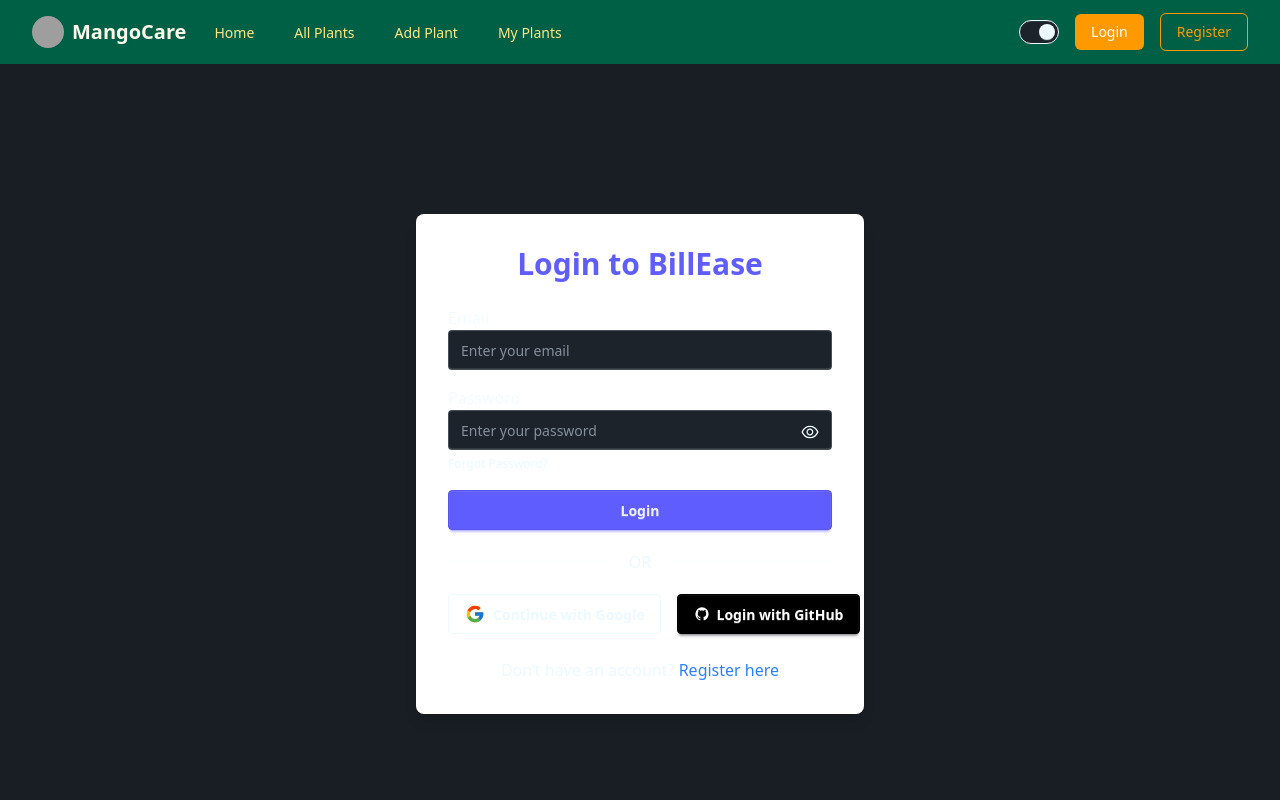
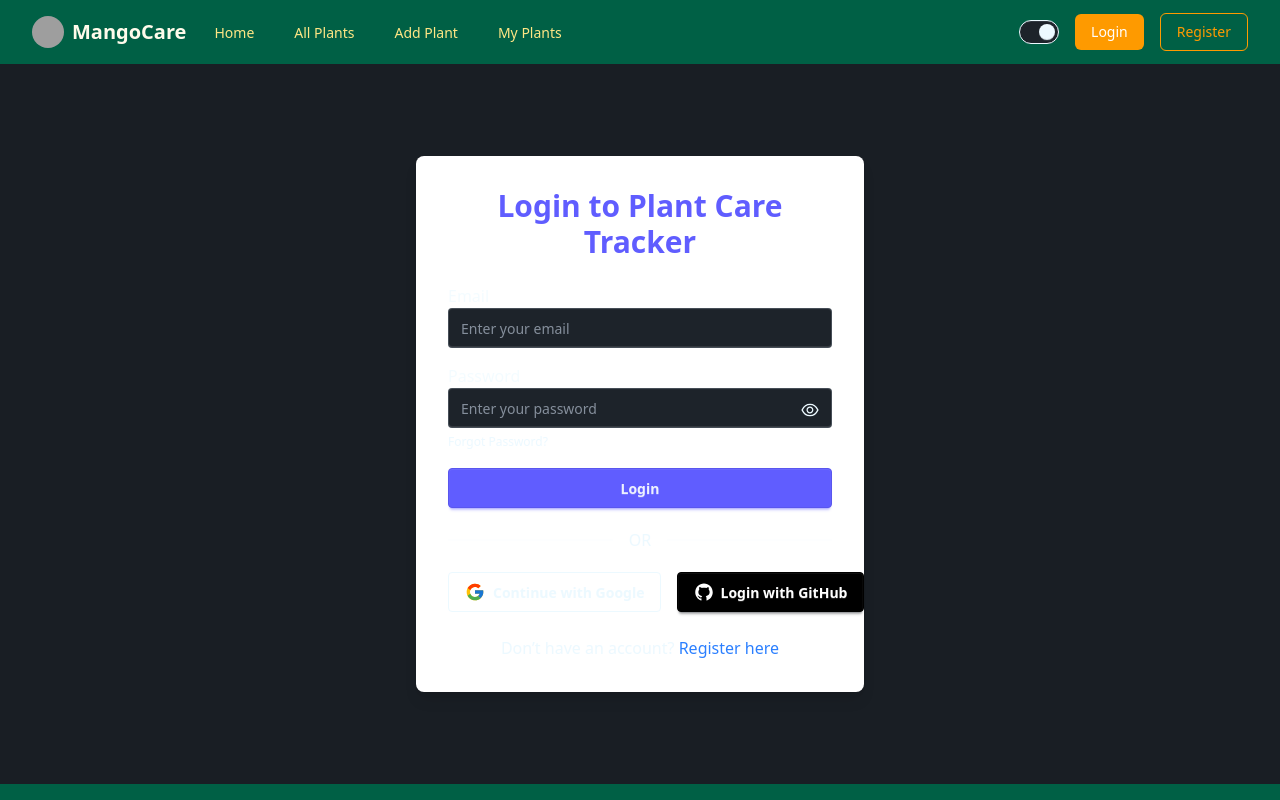
Before and after one commit to Oyeskurni/plant-care-tracker, a React (Vite) app: page /login in a window 1280 px wide. Shown: the top 800 px of the page. Built offline with nearby package versions, Linux system fonts and the light colour scheme; grey boxes are pictures that could not be loaded.

Commit message:
add firebase auth

```diff
--- a/package.json
+++ b/package.json
@@ -11,6 +11,7 @@
   },
   "dependencies": {
     "@tailwindcss/vite": "^4.1.11",
+    "firebase": "^12.1.0",
     "react": "^19.1.1",
     "react-dom": "^19.1.1",
     "react-icons": "^5.5.0",
--- /dev/null
+++ b/src/firbase/firebase.init.js
@@ -0,0 +1,23 @@
+// Import the functions you need from the SDKs you need
+import { initializeApp } from "firebase/app";
+import { getAuth } from "firebase/auth";
+// TODO: Add SDKs for Firebase products that you want to use
+// https://firebase.google.com/docs/web/setup#available-libraries
+
+// Your web app's Firebase configuration
+// For Firebase JS SDK v7.20.0 and later, measurementId is optional
+const firebaseConfig = {
+  apiKey: "AIzaSyCBVe2rl1oZzAvGDQ8jPP3LTyg2cWcZAbE",
+  authDomain: "plant-care-tracker-302f9.firebaseapp.com",
+  projectId: "plant-care-tracker-302f9",
+  storageBucket: "plant-care-tracker-302f9.firebasestorage.app",
+  messagingSenderId: "159906638942",
+  appId: "1:159906638942:web:e1ba73de9b78bcafadd8cf",
+  measurementId: "G-WERWEJZR5J"
+};
+
+// Initialize Firebase
+const app = initializeApp(firebaseConfig);
+
+// Initialize Firebase Authentication and get a reference to the service
+const auth = getAuth(app);
--- a/src/pages/Login.jsx
+++ b/src/pages/Login.jsx
@@ -1,7 +1,7 @@
 import React, { use, useState } from "react";
 import { Link, useNavigate } from "react-router";
 import { FcGoogle } from "react-icons/fc";
-import { AiOutlineEye, AiOutlineEyeInvisible } from "react-icons/ai";
+import { AiFillGithub, AiOutlineEye, AiOutlineEyeInvisible } from "react-icons/ai";
 
 const Login = () => {
   const [error, setError] = useState(null);
@@ -19,9 +19,9 @@
   };
 
   return (
-    <div className="flex justify-center items-center h-screen bg-base-200">
+    <div className="flex justify-center items-center h-[90vh] bg-base-200">
       <div className="w-full max-w-md p-8 space-y-6 bg-white rounded-lg shadow-lg">
-        <h2 className="text-3xl font-bold text-center text-primary">Login to BillEase</h2>
+        <h2 className="text-3xl font-bold text-center text-primary">Login to Plant Care Tracker</h2>
         <form onSubmit={handleLogin} className="space-y-4">
           {/* Email Input */}
           <div className="form-control">
@@ -80,7 +80,7 @@
           </button>
           {/* GitHub */}
           <button className="w-full md:w-auto btn bg-black text-white border-black">
-            <svg aria-label="GitHub logo" width="16" height="16" xmlns="http://www.w3.org/2000/svg" viewBox="0 0 24 24"><path fill="white" d="M12,2A10,10 0 0,0 2,12C2,16.42 4.87,20.17 8.84,21.5C9.34,21.58 9.5,21.27 9.5,21C9.5,20.77 9.5,20.14 9.5,19.31C6.73,19.91 6.14,17.97 6.14,17.97C5.68,16.81 5.03,16.5 5.03,16.5C4.12,15.88 5.1,15.9 5.1,15.9C6.1,15.97 6.63,16.93 6.63,16.93C7.5,18.45 8.97,18 9.54,17.76C9.63,17.11 9.89,16.67 10.17,16.42C7.95,16.17 5.62,15.31 5.62,11.5C5.62,10.39 6,9.5 6.65,8.79C6.55,8.54 6.2,7.5 6.75,6.15C6.75,6.15 7.59,5.88 9.5,7.17C10.29,6.95 11.15,6.84 12,6.84C12.85,6.84 13.71,6.95 14.5,7.17C16.41,5.88 17.25,6.15 17.25,6.15C17.8,7.5 17.45,8.54 17.35,8.79C18,9.5 18.38,10.39 18.38,11.5C18.38,15.32 16.04,16.16 13.81,16.41C14.17,16.72 14.5,17.33 14.5,18.26C14.5,19.6 14.5,20.68 14.5,21C14.5,21.27 14.66,21.59 15.17,21.5C19.14,20.16 22,16.42 22,12A10,10 0 0,0 12,2Z"></path></svg>
+            <AiFillGithub className="text-xl" />
             Login with GitHub
           </button>
         </div>
```
Also changed, not shown: 1 other file (tests, documents, lock files or other folders).
